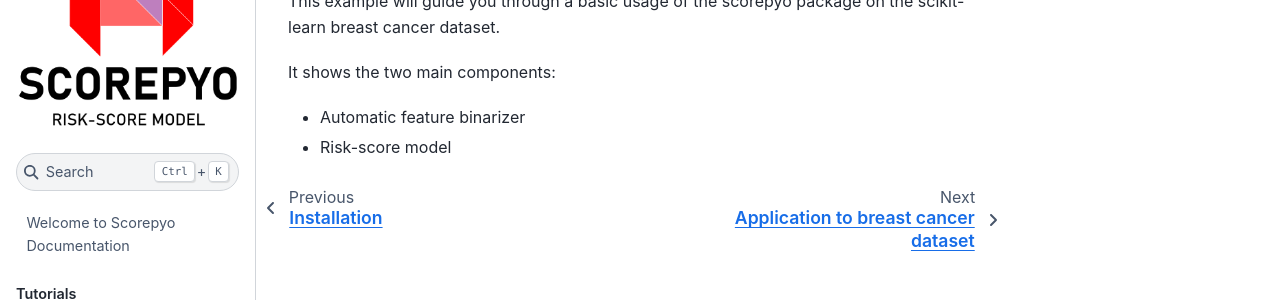
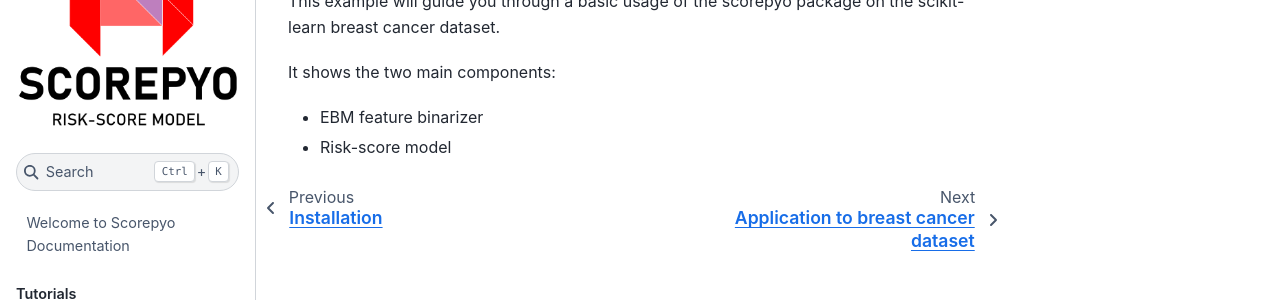
Before and after one commit to sami-ka/scorepyo, a Jupyter Book: the page built from docs/tutorials/context.md, in a window 1280 px wide. Shown: the part 147-447 px from the top of the page. Built offline with Jupyter Book 1.0.4 settings and Sphinx 7.4.7 and the Sphinx Book theme 1.1.4, drawn with Linux system fonts in a browser that asks for light colours.

Commit message:
update tutorial documentation part

```diff
--- a/docs/tutorials/context.md
+++ b/docs/tutorials/context.md
@@ -3,5 +3,5 @@
 This example will guide you through a basic usage of the scorepyo package on the scikit-learn breast cancer dataset.
 
 It shows the two main components:
-* Automatic feature binarizer
+* EBM feature binarizer
 * Risk-score model
```
Also changed, not shown: docs/tutorials/example.ipynb.
